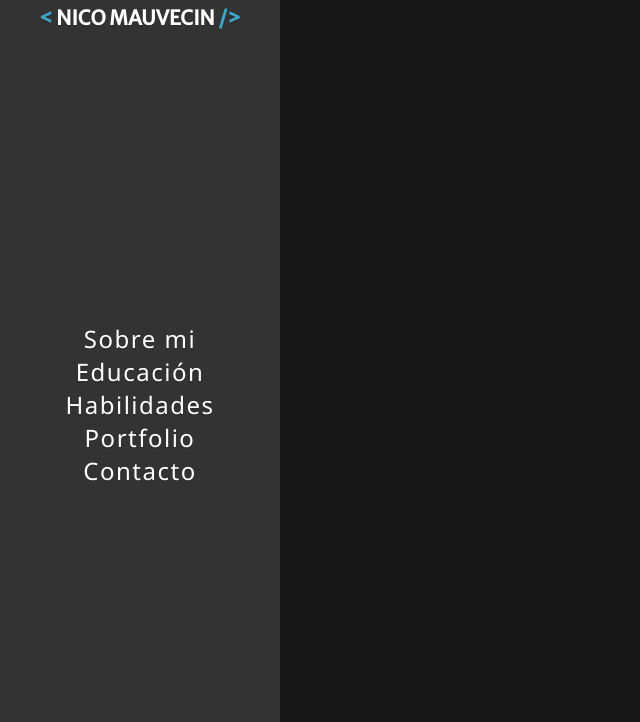
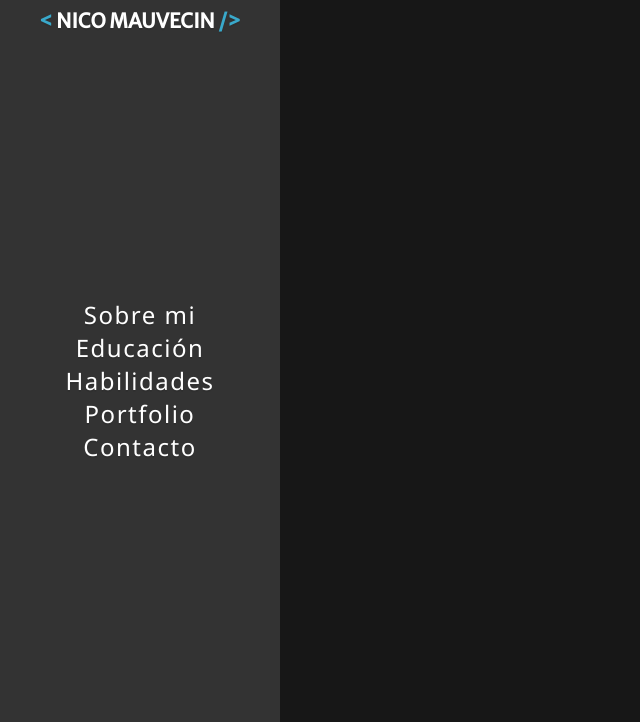
Before and after one commit to nicomauvecin/portfolio, a website built with webpack: page src/index.html in a window 1280 px wide. Shown: the top 722 px of the page, without its empty margins (0-640 px from the left). Built offline with nearby package versions, Linux system fonts and the light colour scheme.

Commit message:
add header

```diff
--- a/src/css/menu.css
+++ b/src/css/menu.css
@@ -5,8 +5,8 @@
   height: 100vh;
   width: 280px;
   background-color: #333;
-  display: flex;
-  flex-direction: column;
+  display: grid;
+  grid-template-rows: 5% 85% 10%;
   justify-content: center;
   align-items: center;
   text-align: center;
@@ -28,15 +28,22 @@
   font-family: 'Merriweather Sans', sans-serif;
   font-size: 20px;
   font-weight: bold;
-  height: 10vh;
+  height: 50px;
+  display: flex;
+  align-items: center;
+}
+
+.brand:hover a:hover {
+  color: #39a9cb;
+}
+
+.brand:hover span {
+  color: white;
+  transition: 0.5s ease;
 }
 
 .brand span {
   color: #39a9cb;
-}
-
-.brand:hover {
-  color: white;
 }
 
 .menu {
```
